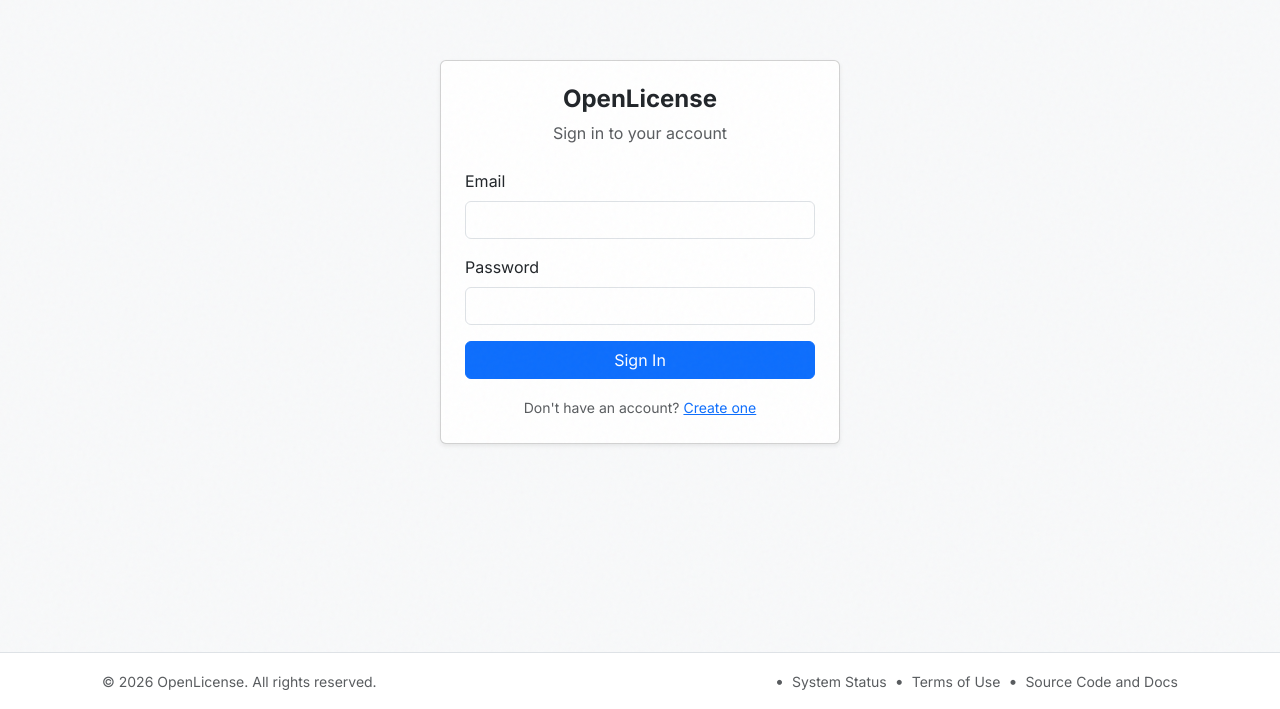
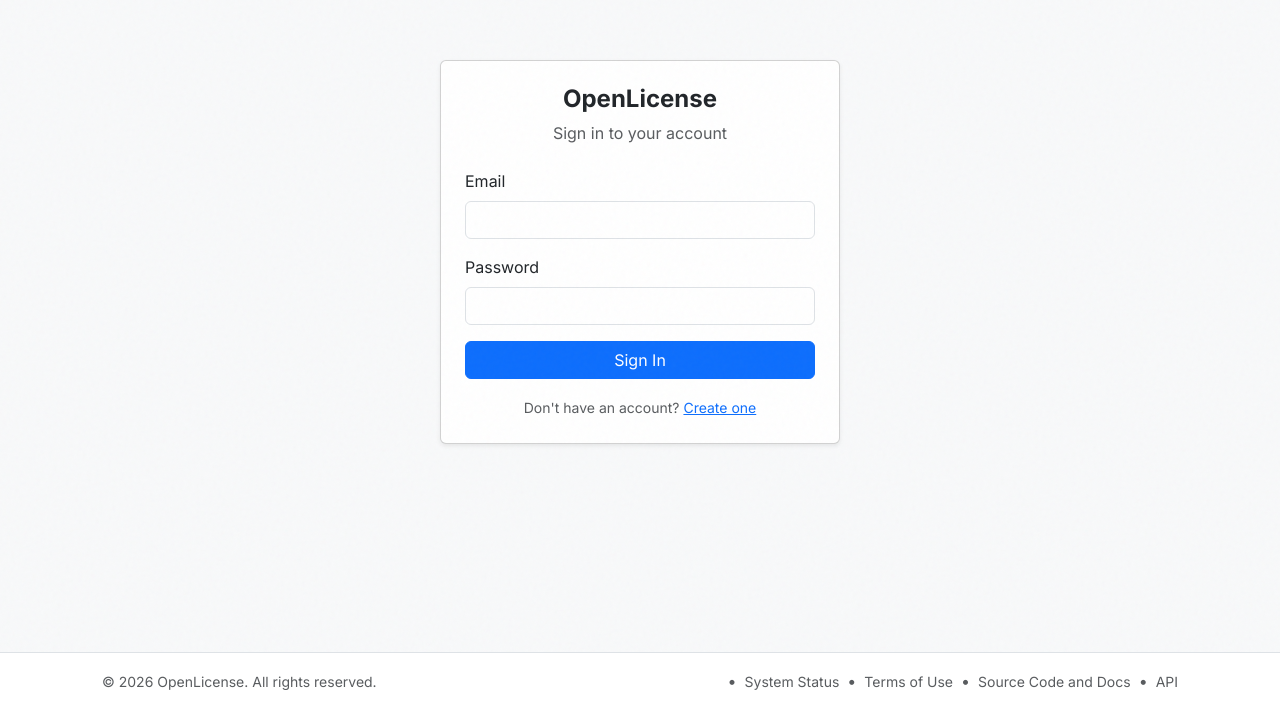
Before and after one commit to Merctxt/OpenLicense, a React (Vite) app in the folder OpenLicenseWeb/: page /login in a window 1280 px wide. Shown: the part 148-857 px from the top of the page. Built offline with nearby package versions, Linux system fonts and the light colour scheme; no server answers.

Commit message:
feat: add footer component with documentation links

```diff
--- a/OpenLicenseWeb/src/components/Footer.jsx
+++ b/OpenLicenseWeb/src/components/Footer.jsx
@@ -4,6 +4,7 @@ export default function Footer() {
   const currentYear = new Date().getFullYear()
   const VITE_STATUS_URL = import.meta.env.VITE_STATUS_URL
   const VITE_SOURCE_URL = import.meta.env.VITE_SOURCE_URL
+  const VITE_SCALER_URL = import.meta.env.VITE_API_URL + '/scalar/v1'
 
   return (
     <footer className="border-top py-3 mt-auto">
@@ -16,6 +17,8 @@ export default function Footer() {
           <Link to="/terms" className="text-body-secondary small text-decoration-none">Terms of Use</Link>
           <span className="text-body-secondary">&bull;</span>
           <a href={VITE_SOURCE_URL} target="_blank" rel="noopener noreferrer" className="text-body-secondary small text-decoration-none">Source Code and Docs</a>
+          <span className="text-body-secondary">&bull;</span>
+          <a href={VITE_SCALER_URL} target="_blank" rel="noopener noreferrer" className="text-body-secondary small text-decoration-none">API</a>
         </nav>
       </div>
     </footer>
```
